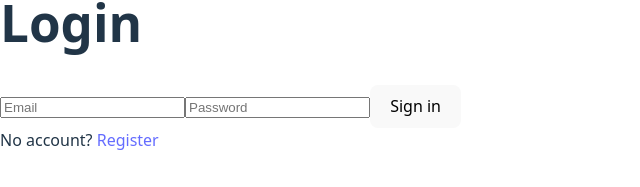
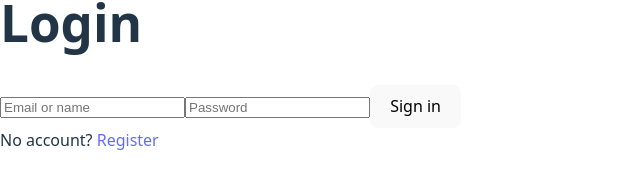
Before and after one commit to lexyperry/Travelog, a React (Vite) app in the folder frontend/: page /login in a window 1280 px wide. Shown: the part 344-531 px from the top of the page, without its empty margins (0-640 px from the left). Built offline with nearby package versions, Linux system fonts and the light colour scheme; no server answers.

Commit message:
changed placeholder on login page and register page from 'email' to 'email or name'

```diff
--- a/frontend/src/pages/Login.jsx
+++ b/frontend/src/pages/Login.jsx
@@ -22,7 +22,7 @@ export default function Login() {
       <h1 className="text-2xl font-semibold mb-4">Login</h1>
       {err && <div className="text-red-600 mb-2">{err}</div>}
       <form onSubmit={onSubmit} className="space-y-3">
-        <input className="border p-2 w-full" placeholder="Email" value={email} onChange={e=>setEmail(e.target.value)} />
+        <input className="border p-2 w-full" placeholder="Email or name" value={email} onChange={e=>setEmail(e.target.value)} />
         <input type="password" className="border p-2 w-full" placeholder="Password" value={password} onChange={e=>setPassword(e.target.value)} />
         <button className="bg-black text-white px-4 py-2 rounded">Sign in</button>
       </form>
--- a/frontend/src/pages/Register.jsx
+++ b/frontend/src/pages/Register.jsx
@@ -27,7 +27,7 @@ export default function Register() {
       <h1 className="text-2xl font-semibold mb-4">Register</h1>
       {err && <div className="text-red-600 mb-2">{err}</div>}
       <form onSubmit={onSubmit} className="space-y-3">
-        <input className="border p-2 w-full" placeholder="Email" value={email} onChange={e=>setEmail(e.target.value)} />
+        <input className="border p-2 w-full" placeholder="Email or name" value={email} onChange={e=>setEmail(e.target.value)} />
         <input type="password" className="border p-2 w-full" placeholder="Password" value={password} onChange={e=>setPassword(e.target.value)} />
         <button className="bg-black text-white px-4 py-2 rounded">Create account</button>
       </form>
```
